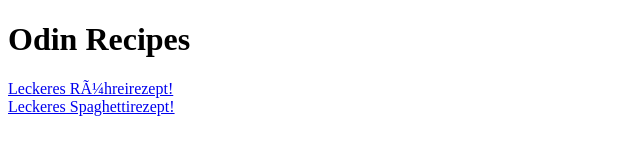
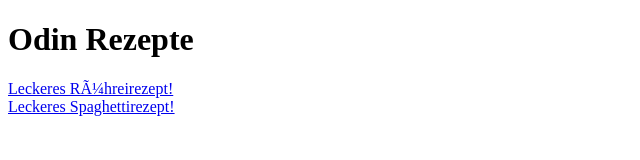
Before and after one commit to Smurf71/odin-recipes, a plain HTML site: page index.html in a window 1280 px wide. Shown: the full height of the page, 0-640 px from the left. Drawn offline with Linux system fonts and the light colour scheme.

Commit message:
Texte geändert

```diff
--- a/index.html
+++ b/index.html
@@ -6,7 +6,7 @@
     </head>
 
     <body>
-        <h1>Odin Recipes</h1>
+        <h1>Odin Rezepte</h1>
         <a href="recipes/scrambled-eggs.html">Leckeres Rühreirezept!</a><br>
         <a href="recipes/spaghettibolognese.html">Leckeres Spaghettirezept!</a>
     </body>
```
